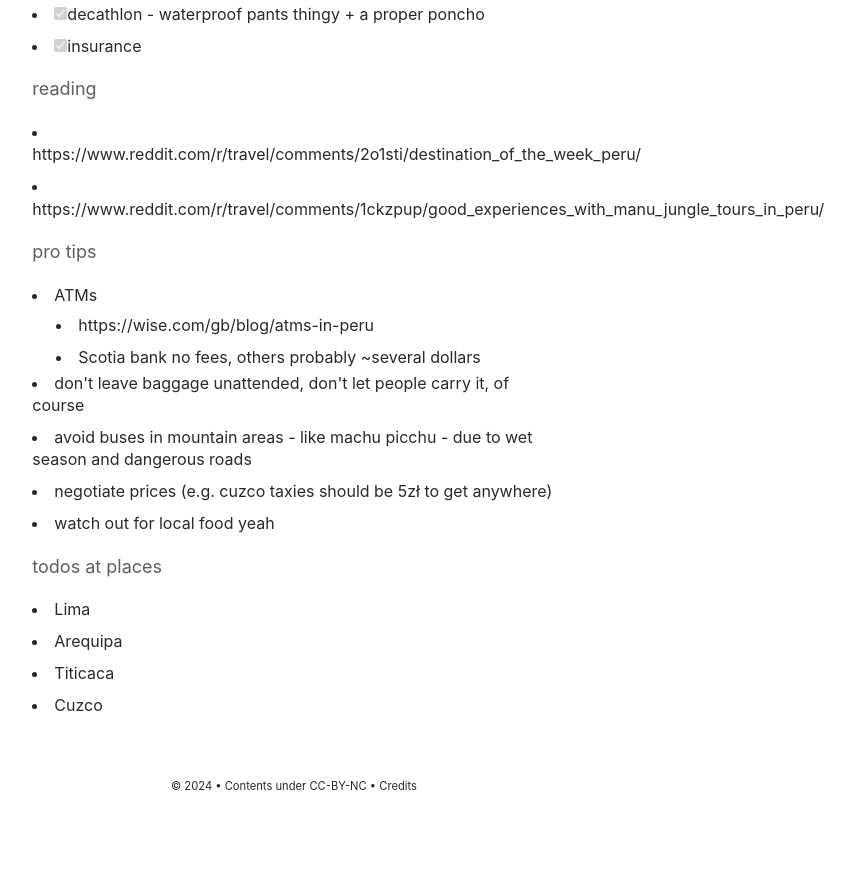
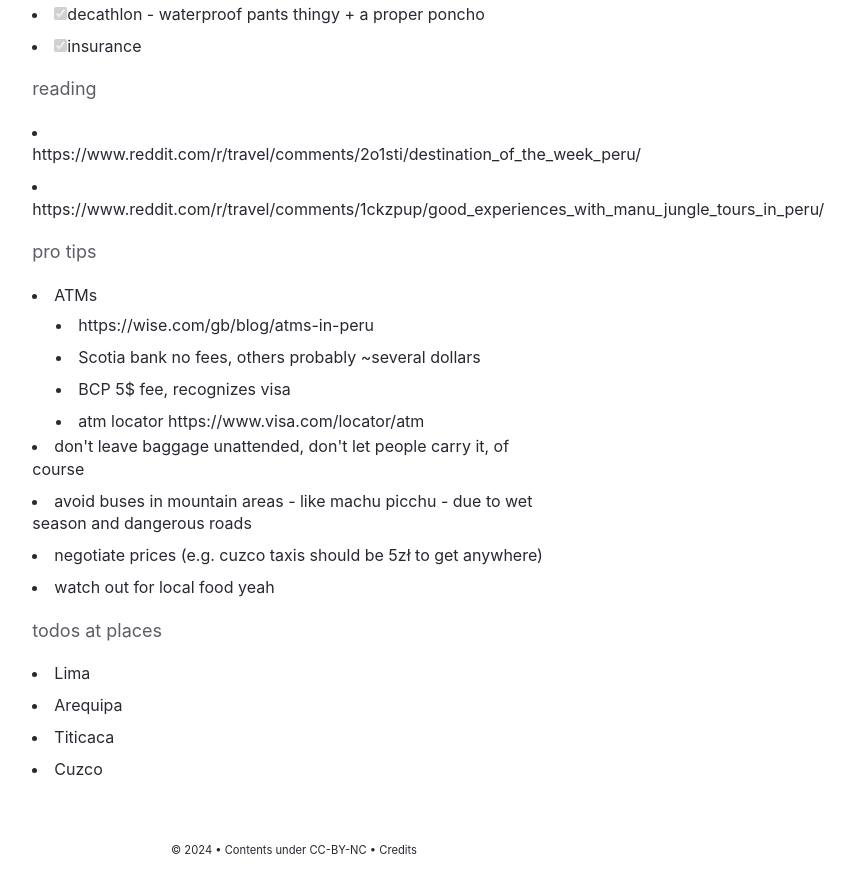
Before and after one commit to dzjkb/dzjkb.github.io, a Jekyll site: the page built from _notes/Public/peru.md, in a window 1280 px wide and 900 px high, scrolled down 1506 px. Shown: the top 893 px of the window, without its empty margins (346-1201 px from the left). Built offline with Jekyll 4.4.1, drawn with Linux system fonts in a browser that asks for light colours; a file with an impossible date is left out; before the commit the page ends 2342 px from its top, so only the background shows below that.

Commit message:
note update

```diff
--- a/_notes/Public/peru.md
+++ b/_notes/Public/peru.md
@@ -2,7 +2,7 @@
 title: peru
 feed: show
 date: 26-01-2025
-categ: notes
+category: notes
 ---
 ok so
 ### packing list
@@ -49,9 +49,11 @@ ok so
 - ATMs
     - https://wise.com/gb/blog/atms-in-peru
     - Scotia bank no fees, others probably ~several dollars
+    - BCP 5$ fee, recognizes visa
+    - atm locator https://www.visa.com/locator/atm
 - don't leave baggage unattended, don't let people carry it, of course
 - avoid buses in mountain areas - like machu picchu - due to wet season and dangerous roads
-- negotiate prices (e.g. cuzco taxies should be 5zł to get anywhere)
+- negotiate prices (e.g. cuzco taxis should be 5zł to get anywhere)
 - watch out for local food yeah
 ### todos at places
 - Lima
```
